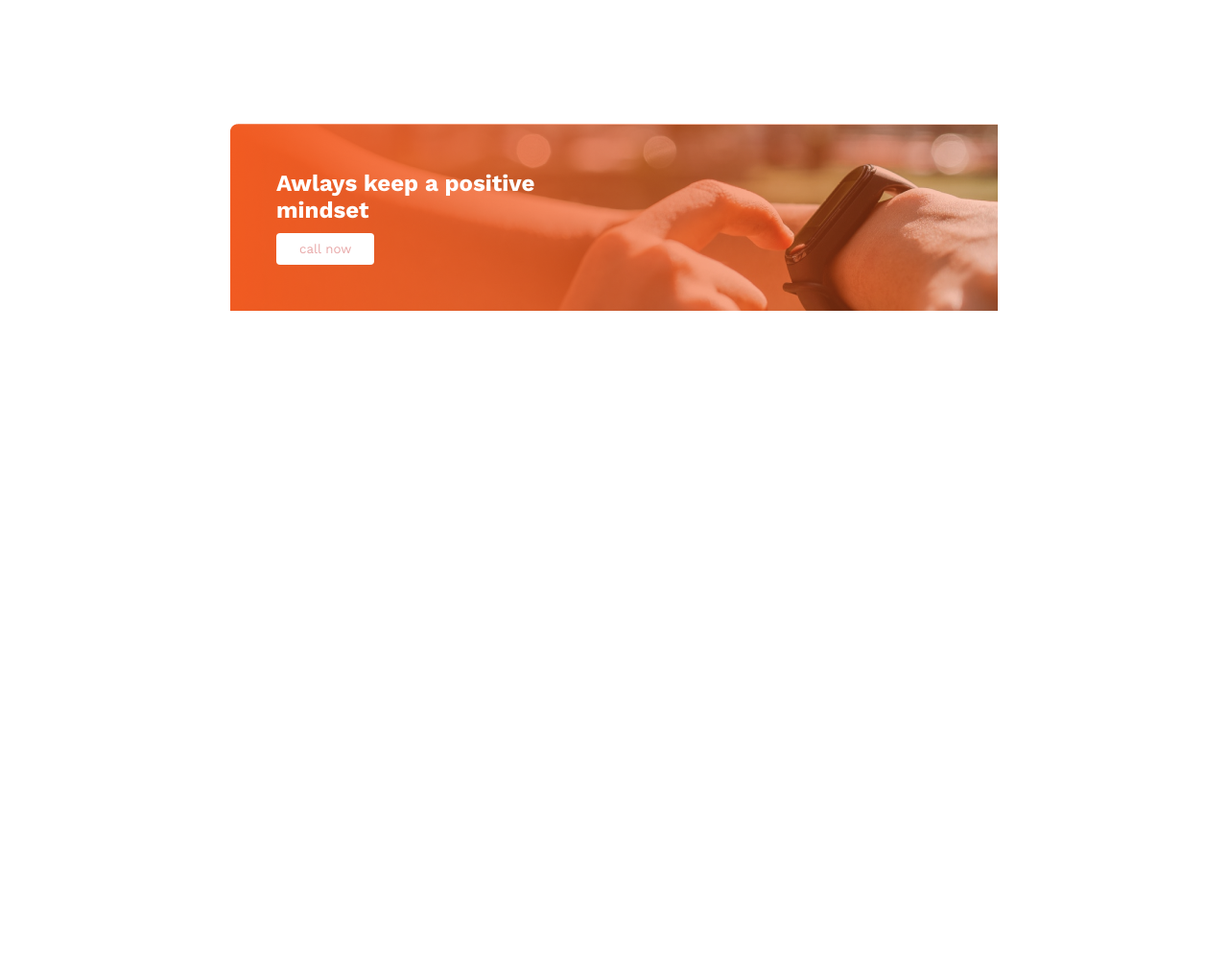
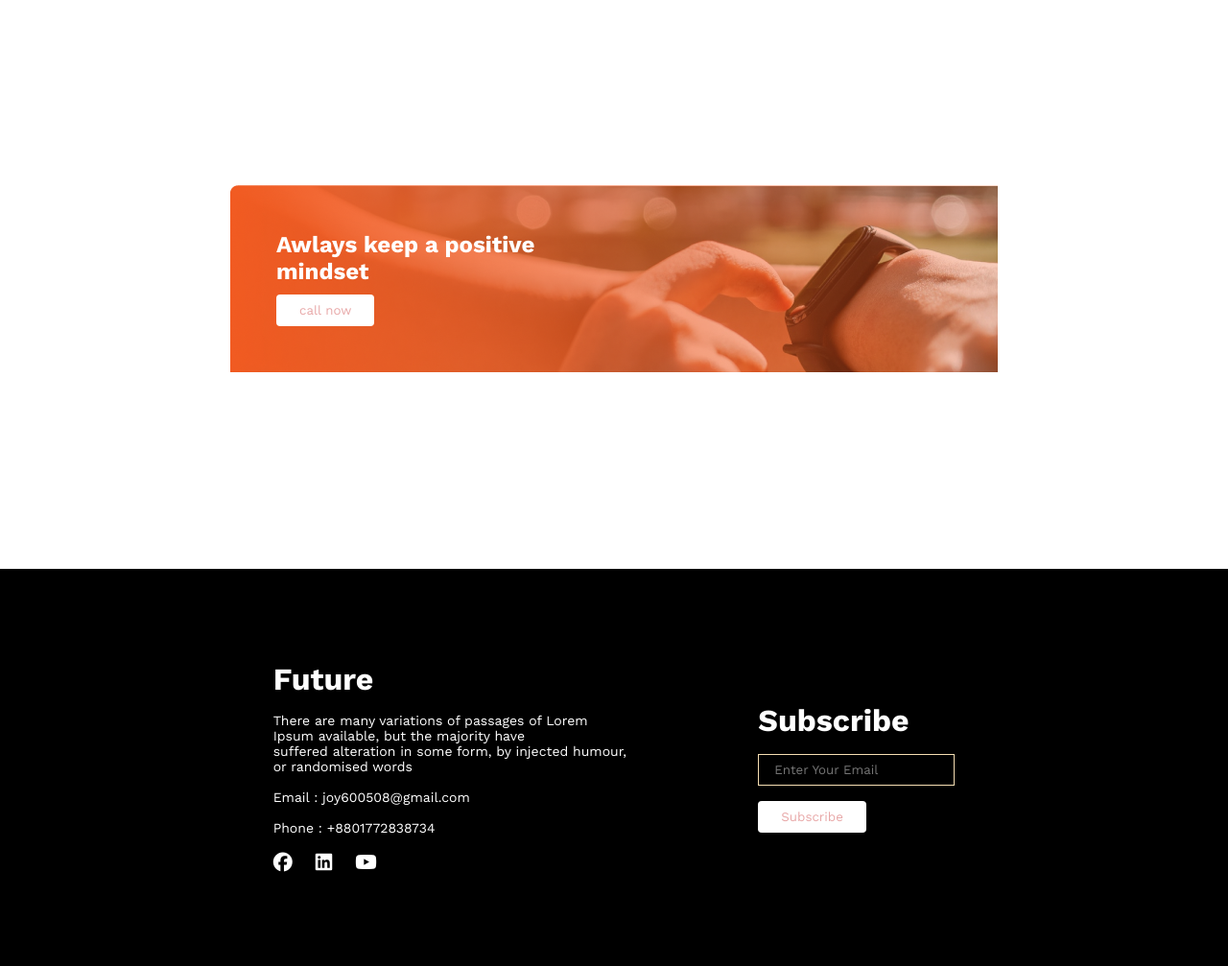
Before and after one commit to Anirbandasjoy/new-year-new-me, a plain HTML site: page index.html in a window 1280 px wide. Shown: the part 1560-2567 px from the top of the page at 96% size. Before the commit the page ends 1884 px from the top, so only its background shows below. Drawn offline with nearby package versions, Linux system fonts and the light colour scheme.

Commit message:
complete my task

```diff
--- a/index.html
+++ b/index.html
@@ -95,11 +95,44 @@
       </div>
     </section>
 
-    <section class="call">
-      <div class="text">
-        <h1>Awlays keep a positive mindset</h1>
-        <button>call now</button>
+    <section class="callContainer">
+      <div class="call">
+        <div class="text">
+          <h1>Awlays keep a positive mindset</h1>
+          <button>call now</button>
+        </div>
       </div>
     </section>
+    <footer class="footerContainer">
+      <div class="footerAlltext">
+        <div class="footerText">
+          <h1>Future</h1>
+          <p>
+            There are many variations of passages of Lorem <br />Ipsum
+            available, but the majority have <br />suffered alteration in some
+            form, by injected humour,<br />
+            or randomised words
+          </p>
+          <p>Email : joy600508@gmail.com</p>
+          <p>Phone : +8801772838734</p>
+          <div class="socialIcons">
+            <li>
+              <a href="#"><i class="fa-brands fa-facebook"></i></a>
+            </li>
+            <li>
+              <a href="#"><i class="fa-brands fa-linkedin"></i></a>
+            </li>
+            <li>
+              <a href="#"><i class="fa-brands fa-youtube"></i></a>
+            </li>
+          </div>
+        </div>
+        <div class="footerForm">
+          <h1>Subscribe</h1>
+          <input type="text" placeholder="Enter Your Email" />
+          <button>Subscribe</button>
+        </div>
+      </div>
+    </footer>
   </body>
 </html>
--- a/style.css
+++ b/style.css
@@ -100,11 +100,14 @@
   justify-content: center;
   align-items: center;
 }
-
+.callContainer {
+  height: 400px;
+}
 .call {
   max-width: 800px;
+  background-image: url("./images/gradient2.png"), url("./images/watch.png");
   margin: auto;
-  background-image: url("./images/gradient2.png"), url("./images/watch.png");
+  margin-top: 4rem;
 }
 .call .text {
   padding: 3rem;
@@ -128,3 +131,60 @@
   background-color: rgb(69, 68, 68);
   color: rgb(145, 131, 131);
 }
+.footerContainer {
+  background-color: black;
+  padding: 6rem;
+}
+.footerAlltext {
+  max-width: 800px;
+  margin: auto;
+  display: flex;
+  gap: 3rem;
+  align-items: center;
+  justify-content: space-around;
+  color: white;
+}
+.footerAlltext h1,
+p {
+  margin-bottom: 1rem;
+}
+.footerAlltext p {
+  font-size: 14px;
+}
+.footerAlltext input {
+  display: block;
+  margin-bottom: 1rem;
+  padding: 0.5rem 1rem;
+  background-color: black;
+  border: 1px solid wheat;
+}
+.footerAlltext button {
+  border-radius: 5px;
+  background-color: white;
+  color: #e8a8a8;
+  padding: 9px 24px;
+  text-decoration: none;
+  border: none;
+  border-radius: 4px;
+  transition: background-color 0.3s ease;
+}
+.footerAlltext button:hover {
+  background-color: red;
+  color: rgb(55, 54, 54);
+  cursor: pointer;
+}
+.footerAlltext .socialIcons {
+  display: flex;
+}
+.footerAlltext .socialIcons li {
+  list-style-type: none;
+  padding-right: 0.5rem;
+  display: inline-block;
+}
+
+.footerAlltext .socialIcons li a {
+  text-decoration: none;
+  color: #ffffff;
+  margin-right: 1rem;
+  font-size: 20px;
+}
```
